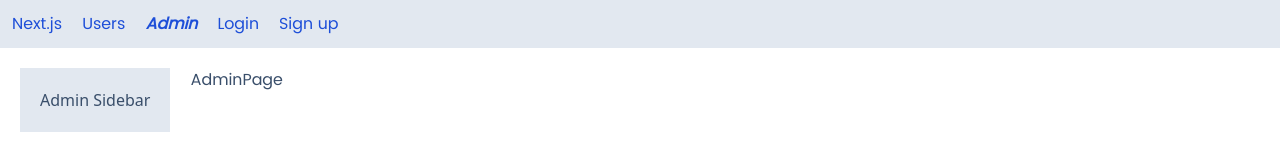
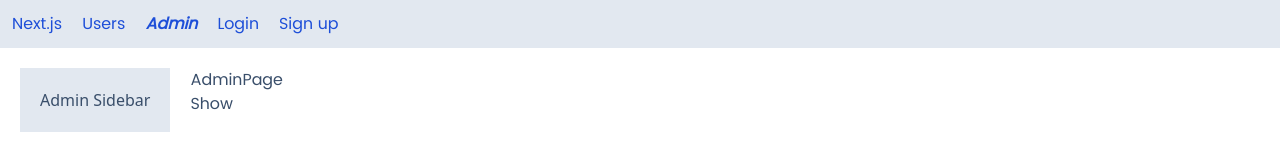
Before and after one commit to ifuenteromero/nextjs, a Next.js app: page /admin in a window 1280 px wide. Shown: the top 166 px of the page. Built offline with nearby package versions, Linux system fonts and the light colour scheme; no server answers.

Commit message:
Lazy loading En dev tool puedes buscar my heavy component y ver que se carga a pesar de que inicialmente esté oculto por el setVisible

```diff
--- a/app/admin/page.tsx
+++ b/app/admin/page.tsx
@@ -1,5 +1,17 @@
+'use client';
+import { useState } from 'react';
+import HeavyComponent from '../components/HeavyComponent';
+
 const AdminHomePage = () => {
-	return <div className='font-poppins'>AdminPage</div>;
+	const [isVisible, setVisible] = useState(false);
+
+	return (
+		<div className='font-poppins'>
+			<p>AdminPage</p>
+			{isVisible && <HeavyComponent />}
+			<button onClick={() => setVisible(true)}>Show</button>
+		</div>
+	);
 };
 
 export default AdminHomePage;
--- /dev/null
+++ b/app/components/HeavyComponent.tsx
@@ -0,0 +1,5 @@
+const HeavyComponent = () => {
+	return <div>My HeavyComponent</div>;
+};
+
+export default HeavyComponent;
```
